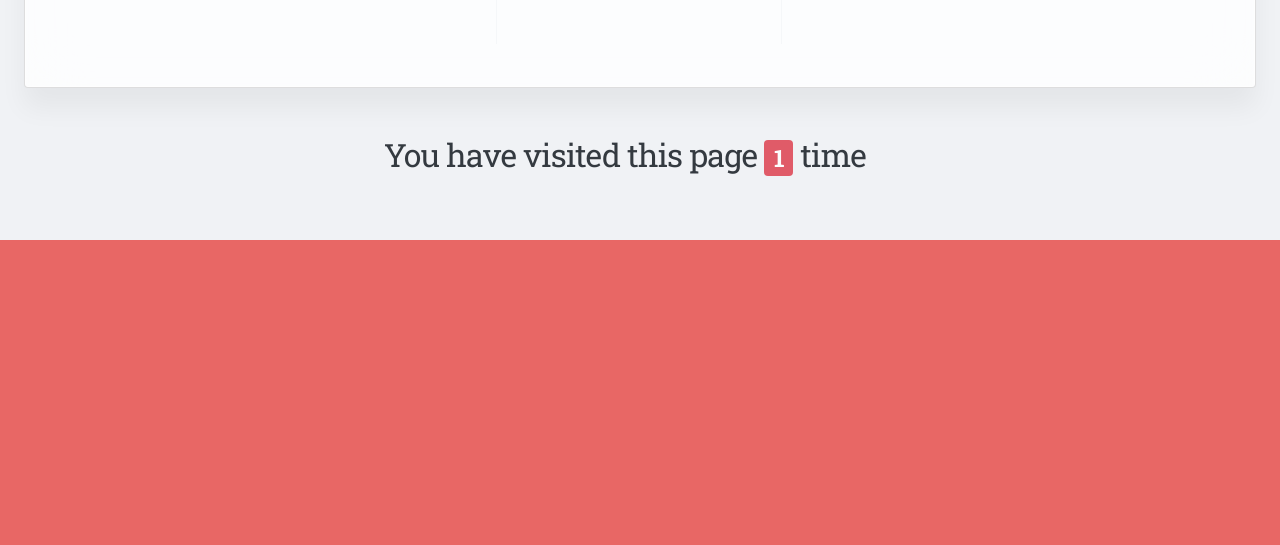
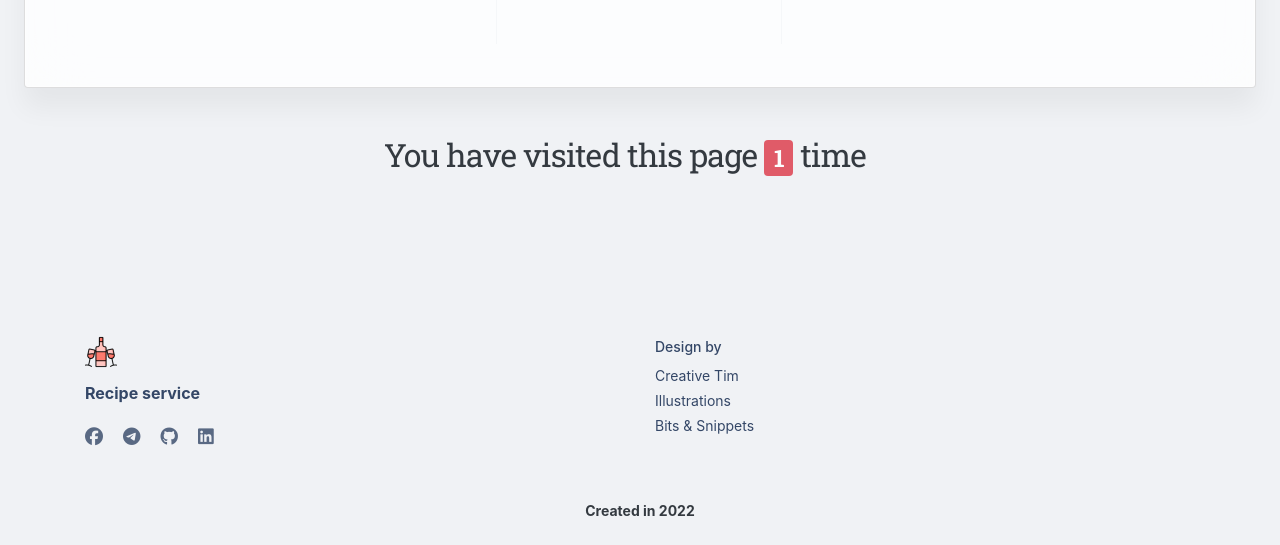
Before and after one commit to Nap14/Recipe-Service, a Django app: page / in a window 1280 px wide. Shown: the part 727-1272 px from the top of the page. Before the commit the page ends 967 px from the top, so only its background shows below. Run offline with Django 4.2, Linux system fonts and the light colour scheme; data that the repository does not hold is empty; some libraries are stand-ins or nearby versions.

Commit message:
Add footer

```diff
--- /dev/null
+++ b/templates/includes/footer.html
@@ -0,0 +1,69 @@
+
+  <footer class="footer pt-5 mt-5">
+    <div class="container">
+      <div class=" row">
+        <div class="col-md-6 mb-4 ms-auto">
+          <div>
+            <a href="{% url 'dish:home_page' %}">
+              <img src="/static/assets/img/bottle_glass.png" class="mb-3 footer-logo" alt="main_logo">
+            </a>
+            <h6 class="font-weight-bolder mb-4">Recipe service</h6>
+          </div>
+          <div>
+            <ul class="d-flex flex-row ms-n3 nav">
+              <li class="nav-item">
+                <a class="nav-link pe-1" href="https://www.facebook.com/profile.php?id=100004236587306" target="_blank">
+                  <i class="fab fa-facebook text-lg opacity-8"></i>
+                </a>
+              </li>
+              <li class="nav-item">
+                <a class="nav-link pe-1" href="https://t.me/NAPandrii" target="_blank">
+                  <i class="fab fa-telegram text-lg opacity-8"></i>
+                </a>
+              </li>
+              <li class="nav-item">
+                <a class="nav-link pe-1" href="https://github.com/Nap14" target="_blank">
+                  <i class="fab fa-github text-lg opacity-8"></i>
+                </a>
+              </li>
+              <li class="nav-item">
+                <a class="nav-link pe-1" href="https://www.linkedin.com/in/%D0%B0%D0%BD%D0%B4%D1%80%D0%B5%D0%B9-%D0%BD%D0%B8%D0%BA%D0%BE%D0%BB%D0%B5%D0%BD%D0%BA%D0%BE-2916a5161/" target="_blank">
+                  <i class="fab fa-linkedin text-lg opacity-8"></i>
+                </a>
+              </li>
+            </ul>
+          </div>
+        </div>
+        <div class="col-md-6">
+          <div>
+            <h6 class="text-sm">Design by</h6>
+            <ul class="flex-column ms-n3 nav">
+              <li class="nav-item">
+                <a class="nav-link" href="https://bit.ly/3fKQZaL" target="_blank">
+                  Creative Тim
+                </a>
+              </li>
+              <li class="nav-item">
+                <a class="nav-link" href="https://iradesign.io/" target="_blank">
+                  Illustrations
+                </a>
+              </li>
+              <li class="nav-item">
+                <a class="nav-link" href="https://www.creative-tim.com/bits" target="_blank">
+                  Bits & Snippets
+                </a>
+              </li>
+            </ul>
+          </div>
+        </div>
+
+        <div class="col-12">
+          <div class="text-center" target="_blank">
+            <p class="text-dark my-4 text-sm font-weight-bold" >
+              Created in 2022
+            </p>
+          </div>
+        </div>
+      </div>
+    </div>
+  </footer>
--- a/templates/layouts/base.html
+++ b/templates/layouts/base.html
@@ -52,6 +52,8 @@ g
     {% include "includes/pagination.html" %}
   {% endblock %}
 
+  {% include "includes/footer.html" %}
+
    <!-- Specific Page JS goes HERE  -->
    {% block javascripts %}{% endblock javascripts %}
 
```
